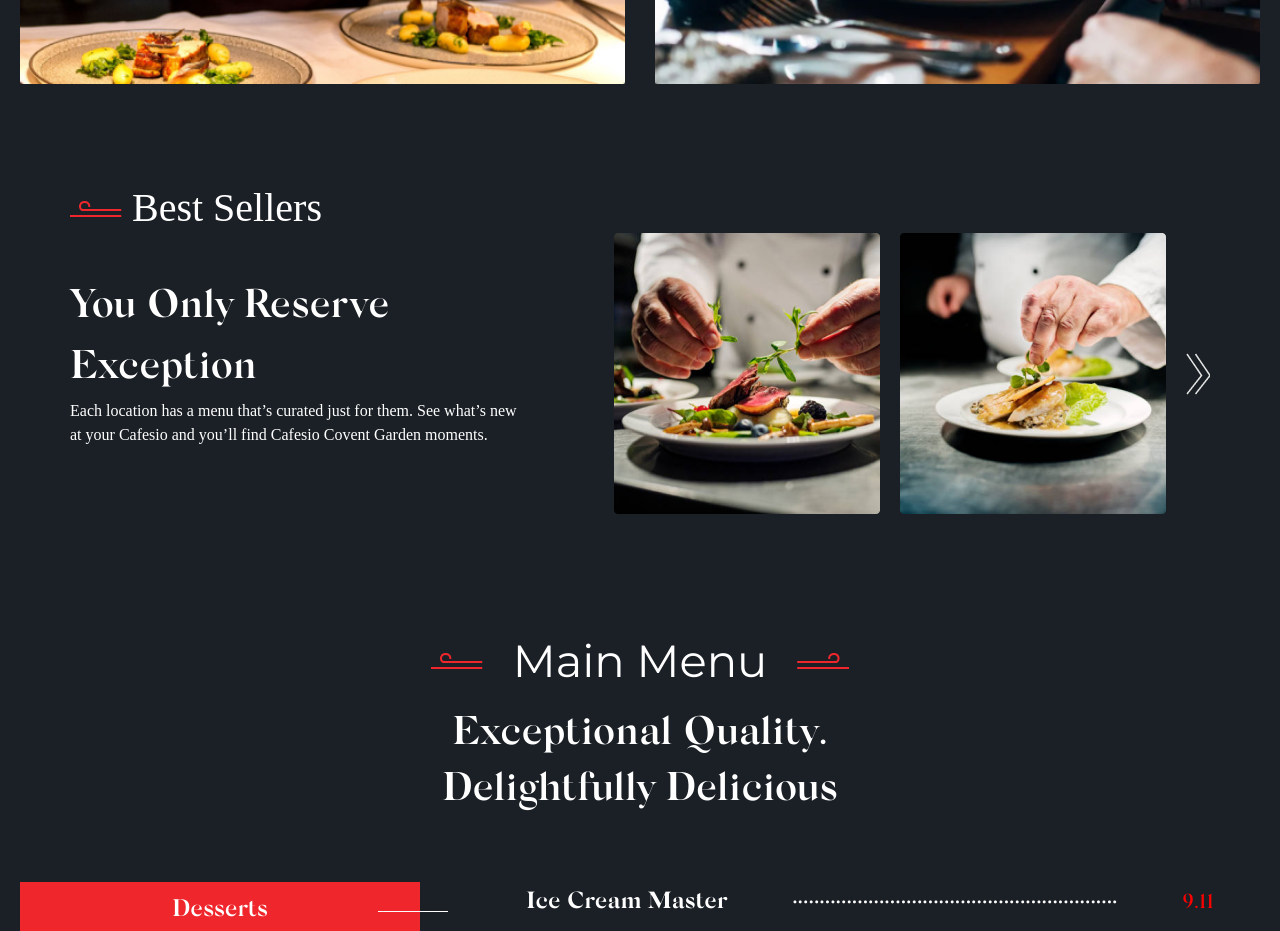
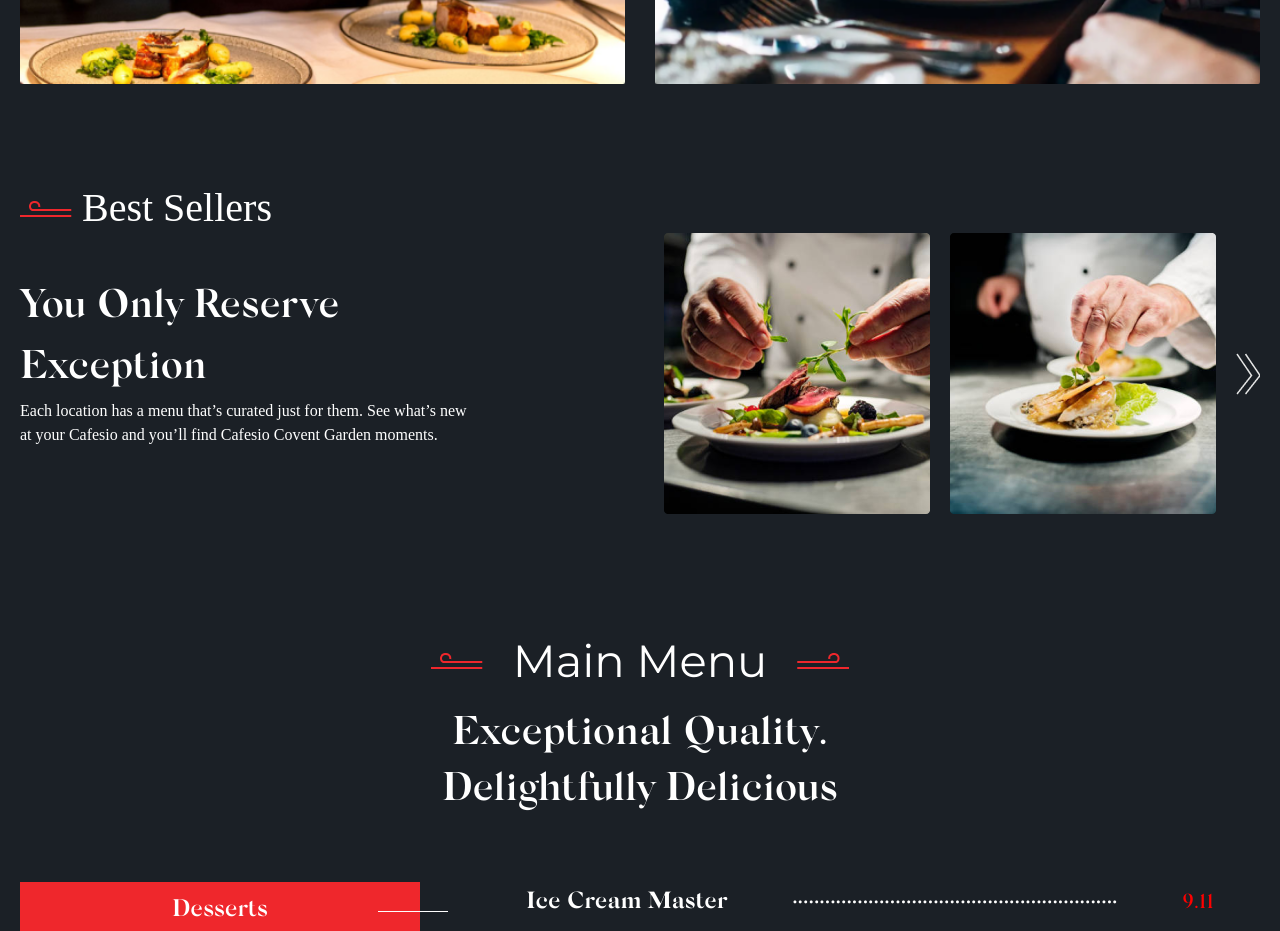
Before and after one commit to AlimMahmudov/motion-restaurant, a Next.js app: page / in a window 1280 px wide. Shown: the part 1160-2091 px from the top of the page. Built offline with nearby package versions, Linux system fonts and the light colour scheme; a web font is replaced by a local one.

Commit message:
add react-query

```diff
--- a/package.json
+++ b/package.json
@@ -9,6 +9,7 @@
     "lint": "next lint"
   },
   "dependencies": {
+    "@tanstack/react-query": "^5.59.15",
     "ahooks": "^3.8.1",
     "clsx": "^2.1.1",
     "framer-motion": "^11.11.9",
--- a/src/app/components/page/home/sections/best/Best.module.scss
+++ b/src/app/components/page/home/sections/best/Best.module.scss
@@ -1,5 +1,5 @@
 .best {
-	padding: 50px;
+	padding: 50px 0;
 	color: #ffffff;
 	.best_sellers {
 		display: flex;
--- a/src/app/layout.client.tsx
+++ b/src/app/layout.client.tsx
@@ -1,5 +1,7 @@
 'use client'
+import { queryClient } from '@/shared/config/query-client'
 import { useLanguageStore } from '@/shared/stores/language-store'
+import { QueryClientProvider } from '@tanstack/react-query'
 import React, { useEffect } from 'react'
 
 const LayoutClient: React.FC<{ children: React.ReactNode }> = ({
@@ -9,7 +11,11 @@ const LayoutClient: React.FC<{ children: React.ReactNode }> = ({
 	useEffect(() => {
 		init()
 	}, [init])
-	return <div className='wrapper'>{children}</div>
+	return (
+		<div className='wrapper'>
+			<QueryClientProvider client={queryClient}>{children}</QueryClientProvider>
+		</div>
+	)
 }
 
 export default LayoutClient
--- /dev/null
+++ b/src/shared/config/query-client.ts
@@ -0,0 +1,10 @@
+import { QueryClient } from '@tanstack/react-query'
+
+export const queryClient = new QueryClient({
+	defaultOptions: {
+		queries: {
+			refetchOnWindowFocus: false,
+			retry: 0
+		}
+	}
+})
--- a/src/shared/stores/language-store.ts
+++ b/src/shared/stores/language-store.ts
@@ -18,7 +18,6 @@ export const useLanguageStore = create<ILanguageStore>()((set, get) => ({
       ? (JSON.parse(localStorage.getItem("lang")!) as TypeLanguage)
       : "en",
   translations: locales,
-
   setLanguage: (lang: TypeLanguage) => {
     set({ language: lang });
     if (typeof window !== "undefined") {
```
Also changed, not shown: src/app/components/layout/header/Header.tsx (+38 -38 lines), src/app/components/page/home/sections/nainMenu/MainMenu.tsx (+0 -10 lines), src/app/components/page/menu/sections/ourMenu/ui/menu-results/MenuResults.tsx (+1 -10 lines), src/shared/ui/Image.tsx (+3 -5 lines), 1 other file (tests, documents, lock files or other folders).
